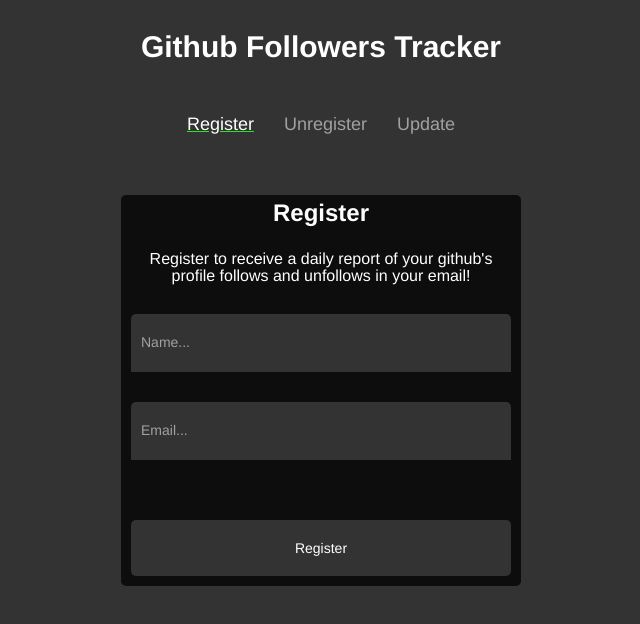
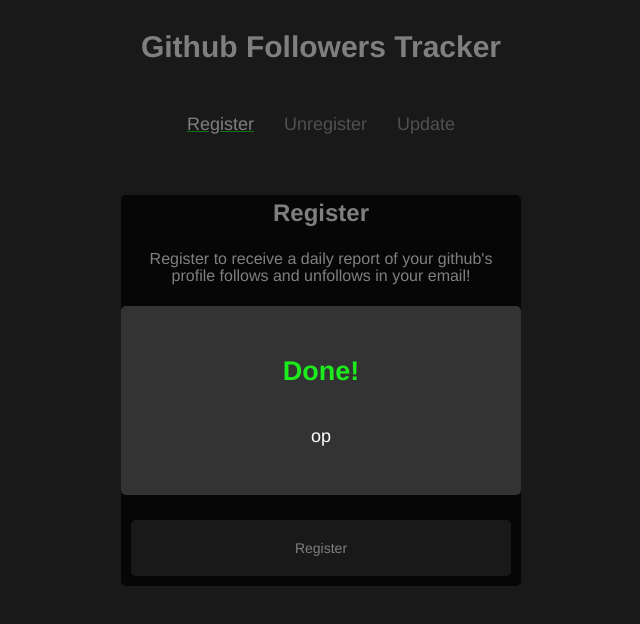
Before and after one commit to Romario-Negreiros/Github-Followers-Tracker-Frontend, a Next.js app: page / in a window 1280 px wide. Shown: the top 624 px of the page, without its empty margins (319-959 px from the left). Built offline with nearby package versions, Linux system fonts and the light colour scheme.

Commit message:
Change name of cover class to modal inside div rendered by a ternary statement

```diff
--- a/src/pages/index.tsx
+++ b/src/pages/index.tsx
@@ -1,6 +1,6 @@
 import React, { useState } from 'react'
 
-import { RegisterForm, UnregisterForm, UpdateForm, Loader, Error } from '../components'
+import { RegisterForm, UnregisterForm, UpdateForm, Loader, Error, Success } from '../components'
 
 import type { NextPage } from 'next'
 
@@ -9,7 +9,7 @@
 const Home: NextPage = () => {
   const [isLoaded, setIsLoaded] = useState(true)
   const [error, setError] = useState('')
-  const [successMsg, setSuccessMsg] = useState('')
+  const [successMsg, setSuccessMsg] = useState('op')
   const [form, setForm] = useState<Forms>('register')
 
   const setErrorState = (error: string) => {
@@ -70,8 +70,8 @@
       </ul>
       {renderForm()}
       {(!isLoaded || error || successMsg) && (
-        <div className="cover">
-          {!isLoaded ? <Loader /> : error ? <Error error={error} /> : successMsg ? <div className="successMsg">{successMsg}</div> : ''}
+        <div className="modal">
+          {!isLoaded ? <Loader /> : error ? <Error error={error} /> : successMsg ? <Success successMsg={successMsg} /> : ''}
         </div>
       )}
     </main>
```
